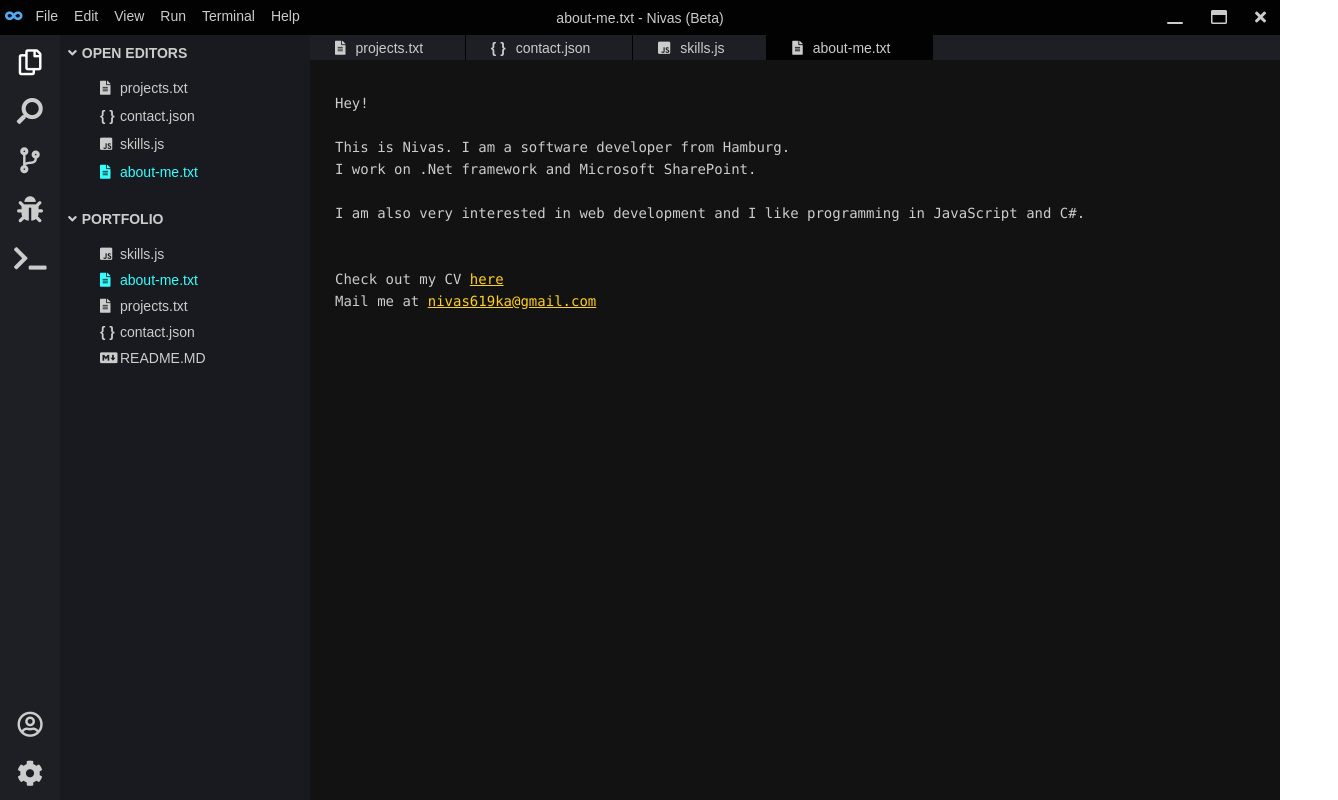
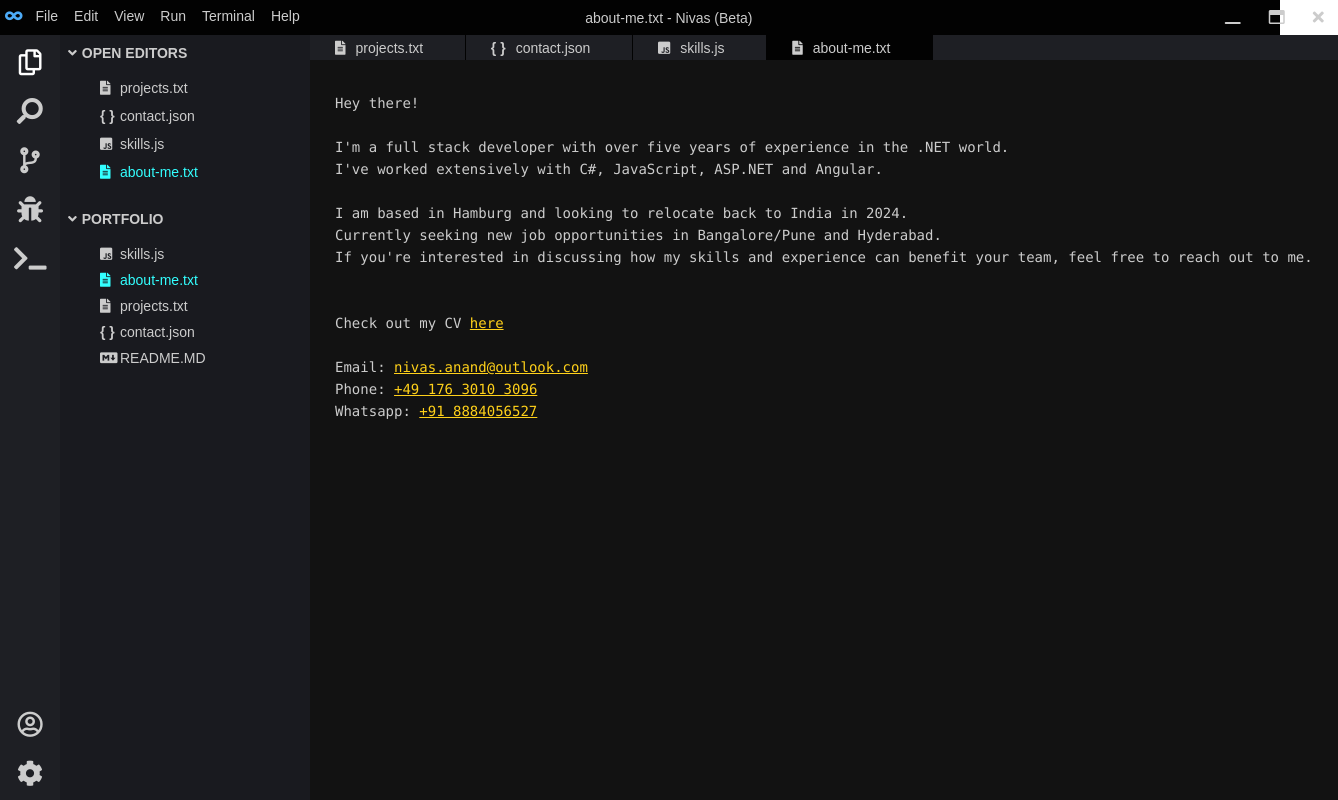
Before and after one commit to nivaska/portfolio, a React (Create React App) app: page / in a window 1280 px wide. Shown: the whole page, 1338 px wide, since content can reach past the window. Built offline with nearby package versions, Linux system fonts and the light colour scheme.

Commit message:
update text content

```diff
--- a/package.json
+++ b/package.json
@@ -3,9 +3,6 @@
   "version": "0.1.0",
   "private": true,
   "dependencies": {
-    "@testing-library/jest-dom": "^4.2.4",
-    "@testing-library/react": "^9.5.0",
-    "@testing-library/user-event": "^7.2.1",
     "react": "^16.13.1",
     "react-dom": "^16.13.1",
     "react-redux": "^7.2.1",
@@ -13,7 +10,7 @@
     "redux": "^4.0.5"
   },
   "scripts": {
-    "start": "react-scripts start",
+    "start": "react-scripts --openssl-legacy-provider start",
     "build": "react-scripts build",
     "test": "react-scripts test",
     "eject": "react-scripts eject"
--- a/src/textContent.js
+++ b/src/textContent.js
@@ -1,23 +1,29 @@
 export const skills = `
 <span class="editor-keyword-1">export</span> <span class="editor-keyword-1">default</span> {
-    <span class="editor-text-label">'.Net Framework'</span>: [<span class="editor-text-value">'C#', 'WPF', 'Windows Forms','ASP.Net MVC'</span>],
-    <span class="editor-text-label">'Web Development'</span>: [<span class="editor-text-value">'HTML', 'Javascript', 'CSS', 'SQL', 'React', 'Redux'</span>],
+    <span class="editor-text-label">'.Net Framework'</span>: [<span class="editor-text-value">'C#', 'ASP.Net Core', 'EF Core', 'MS SQL Server', 'WPF', 'Windows Forms'</span>],
+    <span class="editor-text-label">'Web Development'</span>: [<span class="editor-text-value">'HTML', 'TypeScript', 'SASS', 'T-SQL', 'Angular'</span>],
+    <span class="editor-text-label">'Cloud'</span>: [<span class="editor-text-value">'Serverless Functions', 'Service Bus', 'Storage Accounts'</span>],
     <span class="editor-text-label">'SharePoint'</span>: [<span class="editor-text-value">'SharePoint 2013', 'SharePoint Online', 'Sharepoint Designer', 'Nintex Workflows'</span>],
     <span class="editor-text-label">'Others'</span>: [<span class="editor-text-value">'MATLAB', 'Microsoft Power BI'</span>],
     <span class="editor-text-label">'Version Control'</span>: [<span class="editor-text-value">'Git', 'Microsoft TFS'</span>]
 }`;
 
 export const aboutMe = `
-Hey!
+Hey there!
 
-This is Nivas. I am a software developer from Hamburg.
-I work on .Net framework and Microsoft SharePoint.
+I'm a full stack developer with over five years of experience in the .NET world.
+I've worked extensively with C#, JavaScript, ASP.NET and Angular.
 
-I am also very interested in web development and I like programming in JavaScript and C#.
+I am based in Hamburg and looking to relocate back to India in 2024.
+Currently seeking new job opportunities in Bangalore/Pune and Hyderabad.
+If you're interested in discussing how my skills and experience can benefit your team, feel free to reach out to me.
 
 <div contentEditable="false">
 Check out my CV <a href="https://drive.google.com/file/d/1uy4w4IIiSy-KHiGdHNLO648fHf4ZtvUA/view?usp=sharing" target="_blank">here</a>
-Mail me at <a href="mailto:nivas619ka@gmail.com">nivas619ka@gmail.com</a>
+
+Email: <a href="mailto:nivas.anand@outlook.com">nivas.anand@outlook.com</a>
+Phone: <a href="tel:+4917630103096">+49 176 3010 3096</a>
+Whatsapp: <a href="https://wa.me/918884056527" target="_blank">+91 8884056527</a>
 </div>
 `;
 
@@ -33,8 +39,9 @@ with configurable commands
 export const contact = `
 <div contentEditable="false">
 {
-    <span class="editor-text-label">email</span>: <span class="editor-text-value"><a href="mailto:nivas619ka@gmail.com" target="_blank">"nivas619ka@gmail.com"</a></span>,
-    <span class="editor-text-label">phone</span>: <span class="editor-text-value">"+49 176 3010 3096"</span>,
+    <span class="editor-text-label">email</span>: <span class="editor-text-value"><a href="mailto:nivas.anand@outlook.com" target="_blank">"nivas.anand@outlook.com"</a></span>,
+    <span class="editor-text-label">phone-de</span>: <span class="editor-text-value">"+49 17630103096"</span>,
+    <span class="editor-text-label">phone-in</span>: <span class="editor-text-value">"+91 8884056527"</span>,
     <span class="editor-text-label">linkedin</span>: <span class="editor-text-value"><a href="https://www.linkedin.com/in/nivas-k-22152b79/" target="_blank">"https://www.linkedin.com/in/nivas-k-22152b79/"</a></span>,
     <span class="editor-text-label">xing</span>: <span class="editor-text-value"><a href="https://xing.com/profile/nivas_anand" target="_blank">"https://xing.com/profile/nivas_anand"</a></span>
 }
@@ -42,9 +49,10 @@ export const contact = `
 `;
 
 export const readMe = `
-I built this site with React using Redux for state management.
-The design imitates VS Code editor. I used icons from font-awesome.
+I built this site in 2020 when I was learning React and Redux.
+Wish I had used TypsScript too :/
 
+The design imitates my favourite code editor "Visual Studio Code". I used icons from font-awesome.
 <div contentEditable="false">
 Check out the source code <a href="https://github.com/nivaska/portfolio" target="_blank">here</a>
 </div>
```
Also changed, not shown: 1 other file (tests, documents, lock files or other folders).
